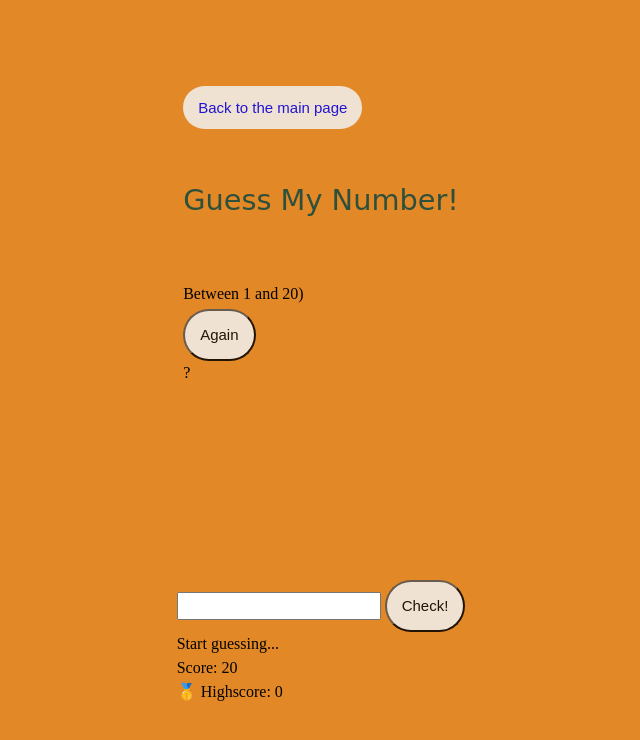
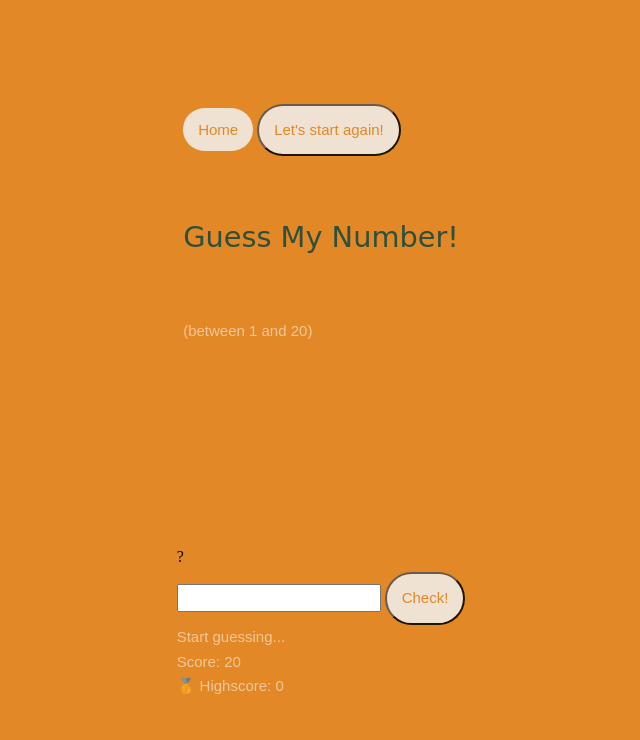
Before and after one commit to JoannaLapa/3-column-card-component-with-simple-js-excercises, a website: page guess-number.html in a window 1280 px wide. Shown: the whole page, without its empty margins (319-959 px from the left). Drawn offline with Linux system fonts and the light colour scheme.

Commit message:
'guess-number html structure corrected'

```diff
--- a/guess-number.html
+++ b/guess-number.html
@@ -8,26 +8,32 @@
     <link rel="stylesheet" href="dist/css/main.min.css">
     <title>Guess the number</title>
 </head>
-<body class="bg-primary--300" id="guess-number-body">
-    <header>
-        <a class="btn" href="index.html">Back to the main page</a>
-        <h1 class="primary-heading">Guess My Number!</h1>
-        <p>Between 1 and 20)</p>
-        <button class="btn" id="again-btn">Again</button>
-        <div>
-            <p id="correct-number">?</p>
+
+<body class="bg-primary--300 grid-center" id="guess-number-body">
+    <header class="guess-number__header">
+        <div class="guess-number__header-buttons">
+            <a class="btn txt-primary--300 active-states-primary--300 " href="index.html">Home</a>
+            <button class="btn txt-primary--300 active-states-primary--300" id="again-btn">Let's start again!</button>
+        </div>
+        <div class="guess-number__header-heading">
+            <h1 class="primary-heading txt-neutral--200">Guess My Number!</h1>
+            <p class="paragraph">(between 1 and 20)</p>
         </div>
     </header>
-    <main>
-        <section>
-            <input type="number" class="guess-number__input" id="guess-input"</input>
-            <button class="btn" id="check-btn">Check!</button>
+    <main class="align-self--start flex">
+        <section class="flex">
+            <div class="correct-number__box">
+                <p class="correct-number txt-neutral--200" id="correct-number">?</p>
+            </div>
+            <div class="guess-number__input-box">
+                <input type="number" class="guess-number__input" id="guess-input"></input>
+                <button class="btn txt-primary--300 active-states-primary--300 " id="check-btn" data-type="check">Check!</button>
+            </div>
         </section>
         <section>
-            <p id="message">Start guessing...</p>
-            <p>Score: <span id="score">20</span></p>
-
-            <p>🥇 Highscore: <span id="highscore">0</span></p>
+            <p class="paragraph" id="message">Start guessing...</p>
+            <p class="paragraph">Score: <span id="score">20</span></p>
+            <p class="paragraph">🥇 Highscore: <span id="highscore">0</span></p>
         </section>
     </main>
     <script src="dist/js/guess-number.min.js"></script>
```
Also changed, not shown: 1 other file.
